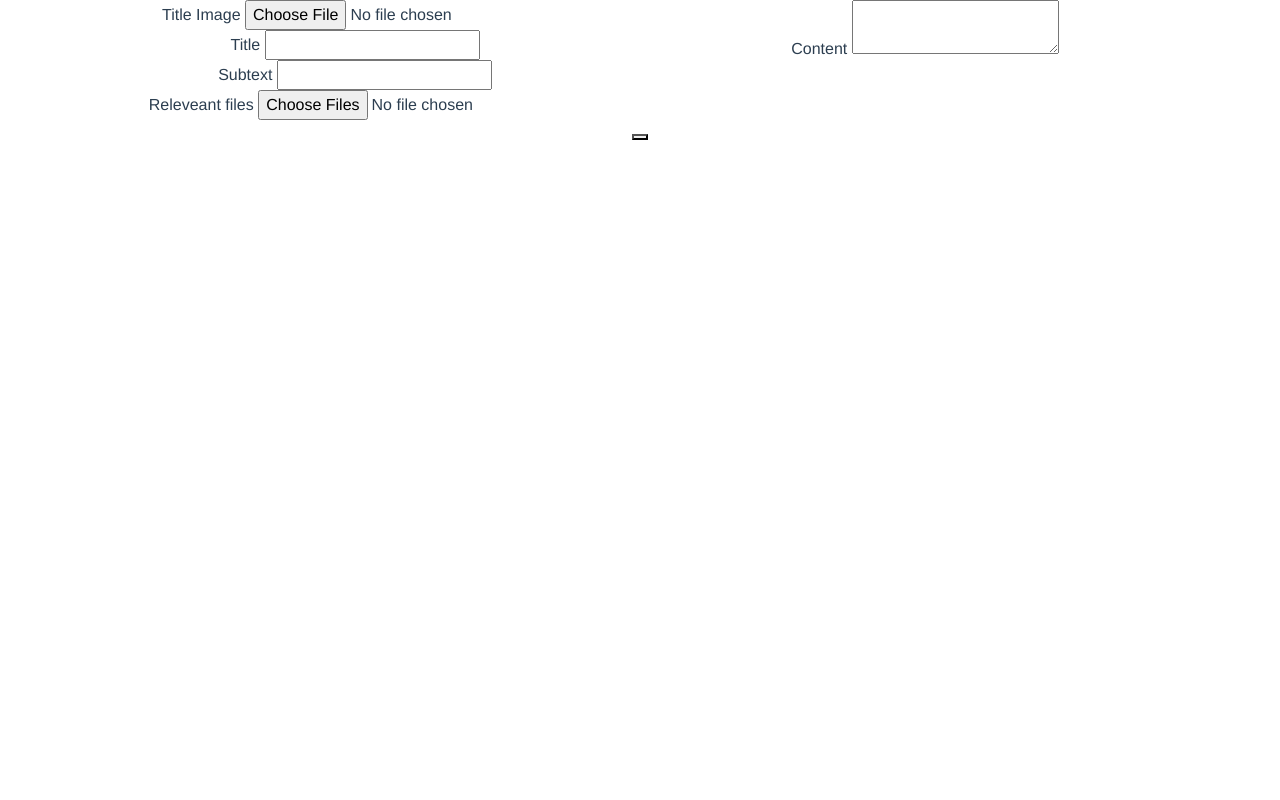
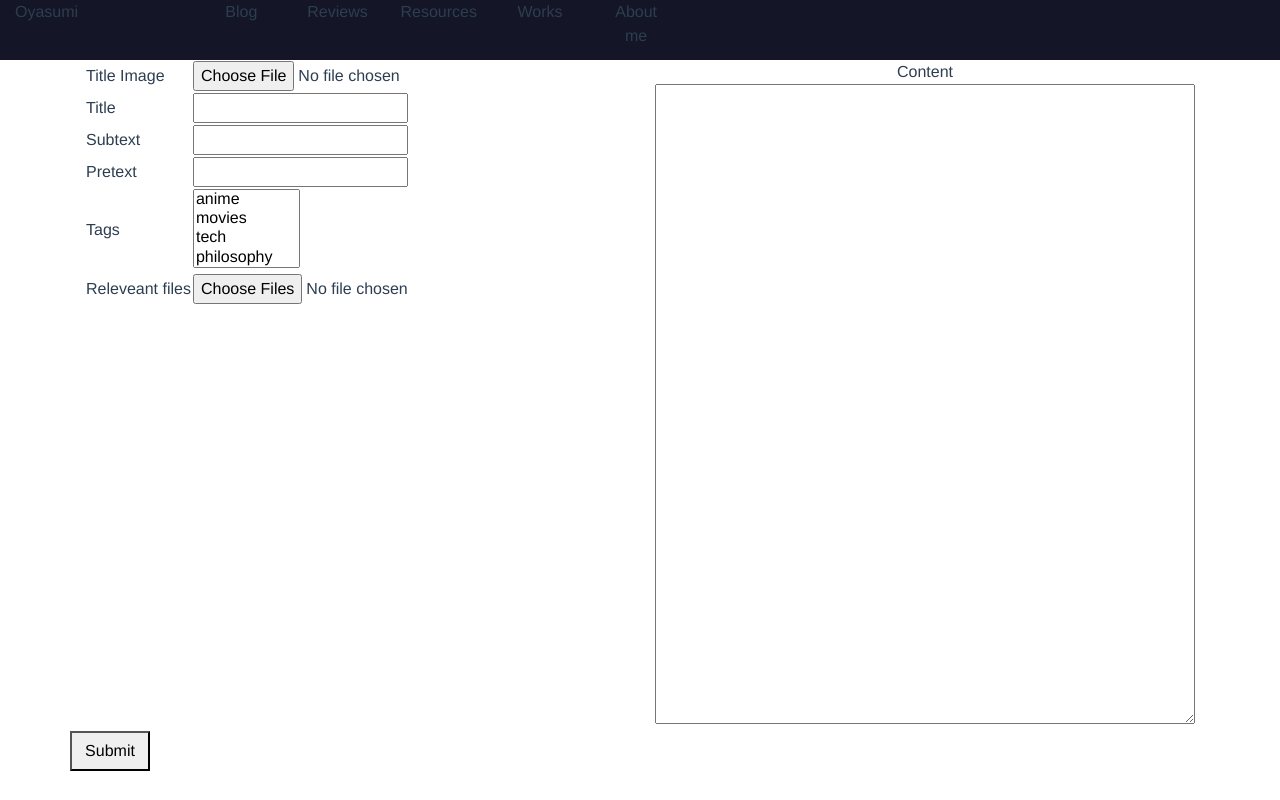
Before and after one commit to SingularReza/meandmine-frontend, a Vue app: page /editor in a window 1280 px wide. Built offline with nearby package versions, Linux system fonts and the light colour scheme.

Commit message:
created blog content api

```diff
--- a/package.json
+++ b/package.json
@@ -14,6 +14,7 @@
     "jquery": "^3.4.1",
     "popper.js": "^1.15.0",
     "vue": "^2.6.10",
+    "vue-material-design-icons": "^3.4.0",
     "vue-router": "^3.0.3"
   },
   "devDependencies": {
--- a/src/App.vue
+++ b/src/App.vue
@@ -1,8 +1,20 @@
 <template>
   <div id="app">
+    <navbar></navbar>
     <router-view/>
   </div>
 </template>
+
+<script>
+import navbar from './components/Navbar.vue'
+
+export default {
+  name: 'App',
+  components: {
+    navbar
+  }
+}
+</script>
 
 <style>
 #app {
--- /dev/null
+++ b/src/components/Navbar.vue
@@ -0,0 +1,41 @@
+<template>
+  <div class="nav-wrapper container row">
+    <div class="site-name row col-2">Oyasumi</div>
+    <div class="site-options row col-5">
+      <div class="col" v-for="option,index in options" :key="index">{{option}}</div>
+    </div>
+    <div class="site-search row col"></div>
+  </div>
+</template>
+
+<script>
+export default {
+  name: 'navbar',
+  data() {
+    return {
+      options: [
+        'Blog',
+        'Reviews',
+        'Resources',
+        'Works',
+        'About me',
+      ]
+    }
+  },
+};
+</script>
+
+<style scoped>
+  .nav-wrapper {
+    background: #141526;
+    max-width: 100vw !important;
+    margin: 0px;
+    height: 60px;
+  }
+
+  @media (max-width: 768px) {
+    .site-options {
+        display: none;
+    }
+  }
+</style>
--- a/src/router.js
+++ b/src/router.js
@@ -18,7 +18,7 @@ export default new Router({
       component: () => import('./views/About.vue'),
     },
     {
-      path: '/blog/:id',
+      path: '/article/:id',
       name: 'blog',
       component: () => import('./views/Blog.vue'),
       props: true,
--- a/src/services/Api.js
+++ b/src/services/Api.js
@@ -4,15 +4,20 @@ let Api = axios.create({ baseURL: `http://localhost:3000/` })
 
 export default {
     getArticle(articleID) {
-      return Api.get('/article', articleID)
+      return Api.get('/article/'+articleID)
     },
     createArticle(article) {
       var articleData = new FormData();
+      article.tags = JSON.stringify(article.tags);
+
       for (var key in article) {
+        if(key!='images')
         articleData.append(key, article[key]);
-        console.log(article[key])
       }
-      return Api.post('/article/create/'+article.id, articleData, {headers: {'Content-Type':'multipart/form-data'}})
+      Array.from(article.images).forEach(file => {
+        articleData.append('images', file);
+      })
+      return Api.post('/article/create', articleData, {headers: {'Content-Type':'multipart/form-data'}})
     },
     login(credentials) {
       return Api.post('/login', credentials)
--- a/src/views/Blog.vue
+++ b/src/views/Blog.vue
@@ -3,25 +3,47 @@
     <div class="title-card">
       <div class="card-fill"></div>
       <div class="card-title">
-        <div class="title"></div>
+        <div class="title">{{article.title}}</div>
       </div>
     </div>
     <div class="article-content">
       <div class="aricle-title"></div>
       <div class="article-pretext"></div>
-      <div class="article-text"></div>
+      <div class="article-text" v-html="article.content"></div>
     </div>
   </div>
 </template>
 
 <script>
+import api from '../services/Api.js'
+
 export default {
   name: 'blog',
   props: [
     'id'
   ],
+  data() {
+    return {
+      article: {
+        title: '',
+        titleImage: '',
+        subtext: '',
+        pretext: '',
+        tags: [],
+        content: '',
+        images: null,
+        date: new Date(),
+      }
+    }
+  },
   methods: {
 
+  },
+  beforeMount() {
+    api.getArticle(this.id)
+      .then(res => {
+        this.article = res.data
+      })
   }
 }
 </script>
--- a/src/views/Editor.vue
+++ b/src/views/Editor.vue
@@ -2,30 +2,48 @@
     <div class="editor-wrapper container">
         <div class="blog-editor row">
             <div class="blog-details col-xs-12 col-md-6">
-              <div>
-                Title Image
-                <input type="file" accept="image/*" ref="titleimage" @change="uploadTitleImage">
-              </div>
-              <div>
-                Title
-                <input type="text" v-model="article.title"/>
-              </div>
-              <div>
-                Subtext
-                <input type="text" v-model="article.subtext"/>
-              </div>
-              <div>
-                Releveant files
-                <input type="file" multiple accept="image/*"  ref="contentimages" @change="uploadContentImages">
-              </div>
+              <table>
+                <tr>
+                    <td>Title Image</td>
+                    <td><input type="file" accept="image/*" ref="titleimage" @change="uploadTitleImage"></td>
+                </tr>
+                <tr>
+                    <td>Title</td>
+                    <td><input type="text" v-model="article.title"/></td>
+                </tr>
+                <tr>
+                    <td>Subtext</td>
+                    <td><input type="text" v-model="article.subtext"/></td>
+                </tr>
+                <tr>
+                    <td>Pretext</td>
+                    <td><input type="text" v-model="article.pretext"/></td>
+                </tr>
+                <tr>
+                    <td>Tags</td>
+                    <td>
+                      <select multiple v-model="article.tags">
+                        <option>anime</option>
+                        <option>movies</option>
+                        <option>tech</option>
+                        <option>philosophy</option>
+                        <option>miscellaneous</option>
+                      </select>
+                    </td>
+                </tr>
+                <tr>
+                    <td>Releveant files</td>
+                    <td><input type="file" multiple accept="image/*"  ref="contentimages" @change="uploadContentImages"></td>
+                </tr>
+              </table>
             </div>
             <div class="blog-content col-xs-12 col-md-6">
                 Content
                 <textarea v-model="article.content">content here</textarea>
             </div>
-        </div>
-        <button @click="createArticle"></button>
-    </div>
+        <button @click="createArticle">Submit</button>
+      </div>
+  </div>
 </template>
 
 <script>
@@ -36,14 +54,13 @@ export default {
   data() {
     return {
       article: {
-        id: 1234,
         title: '',
         titleImage: '',
         subtext: '',
         pretext: '',
         tags: [],
         content: '',
-        images: [],
+        images: null,
         date: new Date(),
       },
     }
@@ -66,4 +83,18 @@ export default {
 </script>
 
 <style scoped>
+  table {
+    border: none;
+    text-align: left;
+  }
+
+  button {
+    height: 40px;
+    width: 80px;
+  }
+
+  textarea {
+    width: 100%;
+    height: 80vh;
+  }
 </style>
--- a/src/views/Home.vue
+++ b/src/views/Home.vue
@@ -1,14 +1,5 @@
 <template>
   <div class="home row">
-    <div class="menu col-xl-4 col-md-6">
-      <div class="menu-wrapper">
-        <div class="menu-option"
-          v-for="(option, index) in options"
-          :key="index">
-            {{option}}
-        </div>
-      </div>
-    </div>
     <video class="background-video" autoplay loop>
       <source src="@/assets/hero.webm" type="video/webm">
     </video>
@@ -49,31 +40,7 @@ video {
   object-fit: cover;
 }
 
-.menu {
-  color: white;
-  height: 100%;
-  position:absolute;
-  padding:0px;
-  background: linear-gradient(to right, rgba(0,0,0,0.7), rgba(0,0,0,0));
-}
-
-.menu-wrapper {
-  position: absolute;
-  top: 50%;
-  transform: translateY(-50%);
-  width: 100%;
-}
-
 .home {
   margin: 0px;
 }
-
-.menu-option {
-  text-align: left;
-  padding-left:35%;
-  margin: 20px;
-  font-size: 2.15rem;
-  font-family: 'Tangerine', cursive;
-  transform:scale(1.25,1);
-}
 </style>
```
Also changed, not shown: 1 other file (tests, documents, lock files or other folders).
